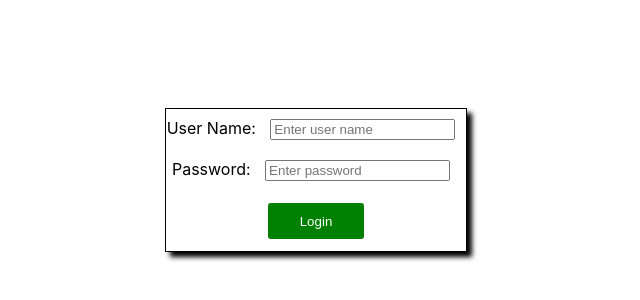
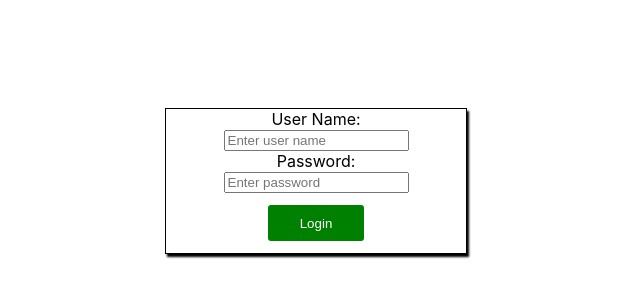
Before and after one commit to AnkitCloudDev/TodoList-React, a React (Create React App) app: page / in a window 1280 px wide. Shown: the part 92-392 px from the top of the page, without its empty margins (324-964 px from the left). Built offline with nearby package versions, Linux system fonts and the light colour scheme.

Commit message:
Added handlers for username,password and login

```diff
--- a/public/index.html
+++ b/public/index.html
@@ -24,7 +24,7 @@
       work correctly both with client-side routing and a non-root public URL.
       Learn how to configure a non-root public URL by running `npm run build`.
     -->
-    <title>React App</title>
+    <title>Todo List</title>
   </head>
   <body>
     <noscript>You need to enable JavaScript to run this app.</noscript>
--- a/src/components/todo/Login/Login.css
+++ b/src/components/todo/Login/Login.css
@@ -31,5 +31,5 @@ button:active, button:hover{
     border: 1px solid;
     margin: auto;
     margin-top: 200px;
-    box-shadow: 5px 5px 5px ;
+    box-shadow: 2px 3px 2px ;
 }
--- a/src/components/todo/Login/Login.js
+++ b/src/components/todo/Login/Login.js
@@ -5,19 +5,46 @@ class Login extends Component{
     state = {
         username: '',
         password: '',
+        isAuthenticated: false,
+        loginFailed: false,
     };
 
-    usernameHandler = () => {
+    usernameHandler = (event) => {
+        // console.log(event.target.value);
+        this.setState({[event.target.name]: event.target.value})
+    }
 
+    loginHandler = () =>{
+        if(this.state.username === 'ankit' && this.state.password === 'password')
+        {
+            console.log("Logged In");
+            this.setState({isAuthenticated: true});
+            this.setState({loginFailed: false});
+        }
+        else {
+            this.setState({loginFailed: true});
+        }
     }
+
     render(){
+        let text = null;
+        if(this.state.isAuthenticated)
+        {
+            text = <p>Login Successful!</p>
+        }
+
+        if(this.state.loginFailed)
+        {
+            text = <p>Invalid Credentials!!</p>
+        }
+
         return(<div>
-            <div className="LoginPage">
-            <form className="Login">
-                User Name: <input type="text" name="username" placeholder="Enter user name" onChange={this.usernameHandler}/>
-                Password: <input type="password" name="password"placeholder="Enter password"/>
-                <button type="submit" >Login</button>
-            </form>
+            {text}
+            <div className="LoginPage" method="post">
+                User Name: <br></br><input type="text" name="username" placeholder="Enter user name" onChange={this.usernameHandler}/>
+                <br></br>Password: <br></br><input type="password" name="password"placeholder="Enter password" onChange={this.usernameHandler}/>
+                <br></br><button onClick={this.loginHandler}>Login</button>
+
             </div>
 
         </div>);
```
